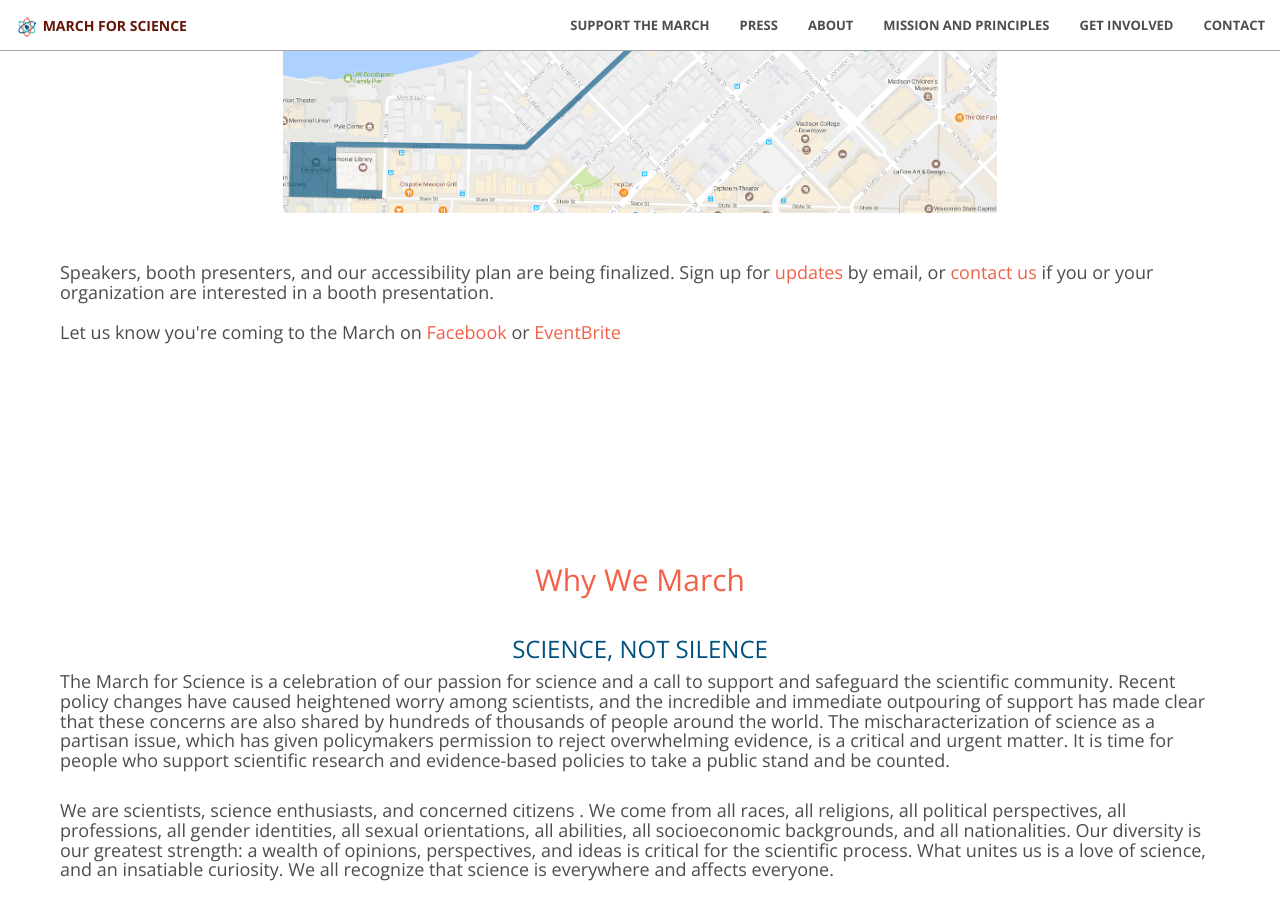
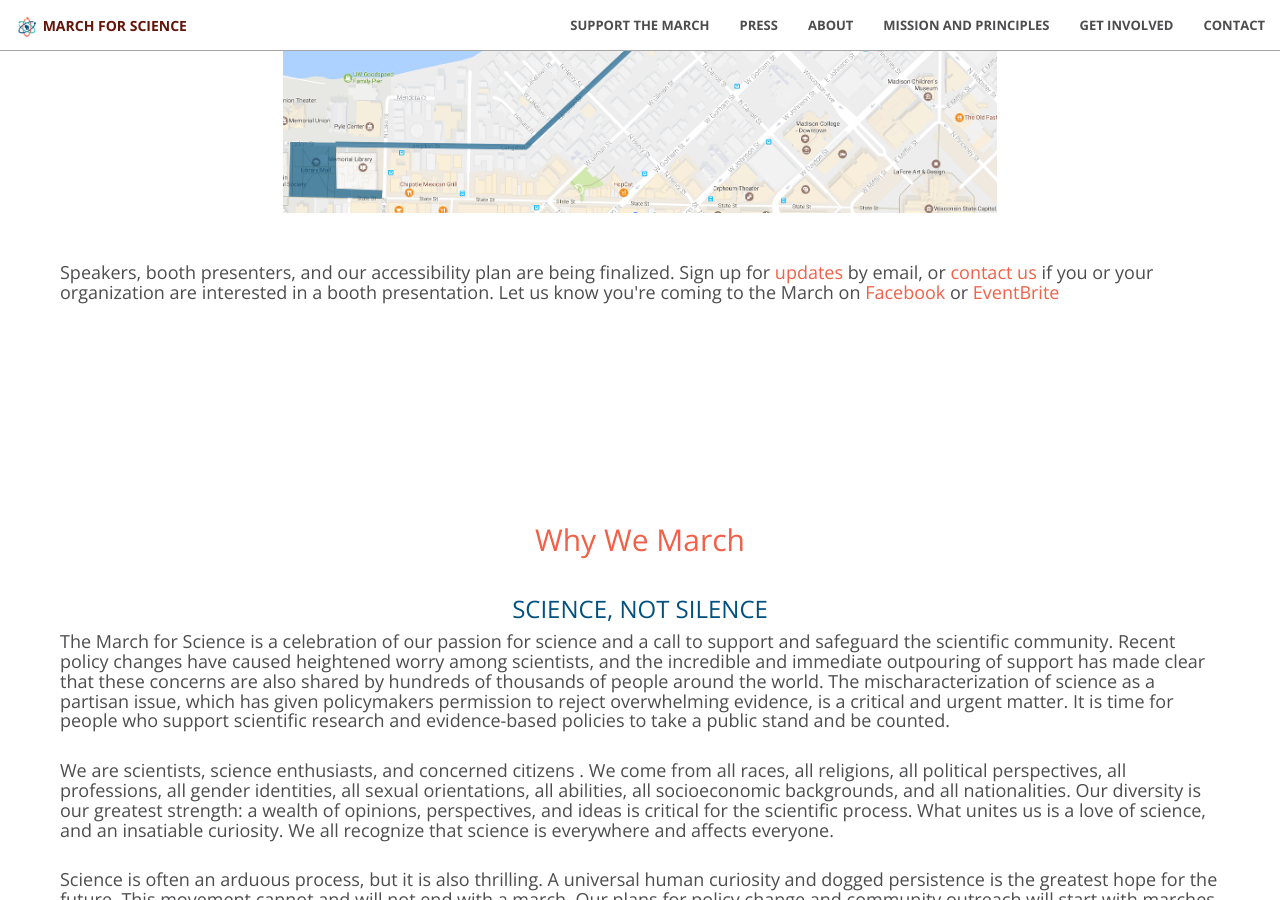
Before and after one commit to ScienceMarchMadison/m4smadison.github.io, a Jekyll site: the page built from index.html, in a window 1280 px wide and 900 px high, scrolled down 1289 px. Built offline with Jekyll 4.4.1, drawn with Linux system fonts in a browser that asks for light colours; comment, search, counter and statistics services are not loaded; some of the changed lines change nothing that is shown.

Commit message:
spacing still wasn't right

```diff
--- a/_includes/march.html
+++ b/_includes/march.html
@@ -10,9 +10,7 @@
         </div>
         <div class="row" style="padding:5px">
             <h4 class="text-faded" style="color:#4d4d4f">
-            Speakers, booth presenters, and our accessibility plan are being finalized. Sign up for <a href="http://eepurl.com/cDNSKT" target="_blank">updates</a> by email, or <a href="mailto:{{ site.email }}?subject=Booth Presentation">contact us</a> if you or your organization are interested in a booth presentation.
-            <p></p>
-            Let us know you're coming to the March on <a href="https://www.facebook.com/events/1763770130603220/" target="_blank">Facebook</a> or <a href="http://marchforsciencemadison.eventbrite.com" target="_blank">EventBrite</a>
+            Speakers, booth presenters, and our accessibility plan are being finalized. Sign up for <a href="http://eepurl.com/cDNSKT" target="_blank">updates</a> by email, or <a href="mailto:{{ site.email }}?subject=Booth Presentation">contact us</a> if you or your organization are interested in a booth presentation. Let us know you're coming to the March on <a href="https://www.facebook.com/events/1763770130603220/" target="_blank">Facebook</a> or <a href="http://marchforsciencemadison.eventbrite.com" target="_blank">EventBrite</a>
             </h4>
       </div>
     </div>
```
